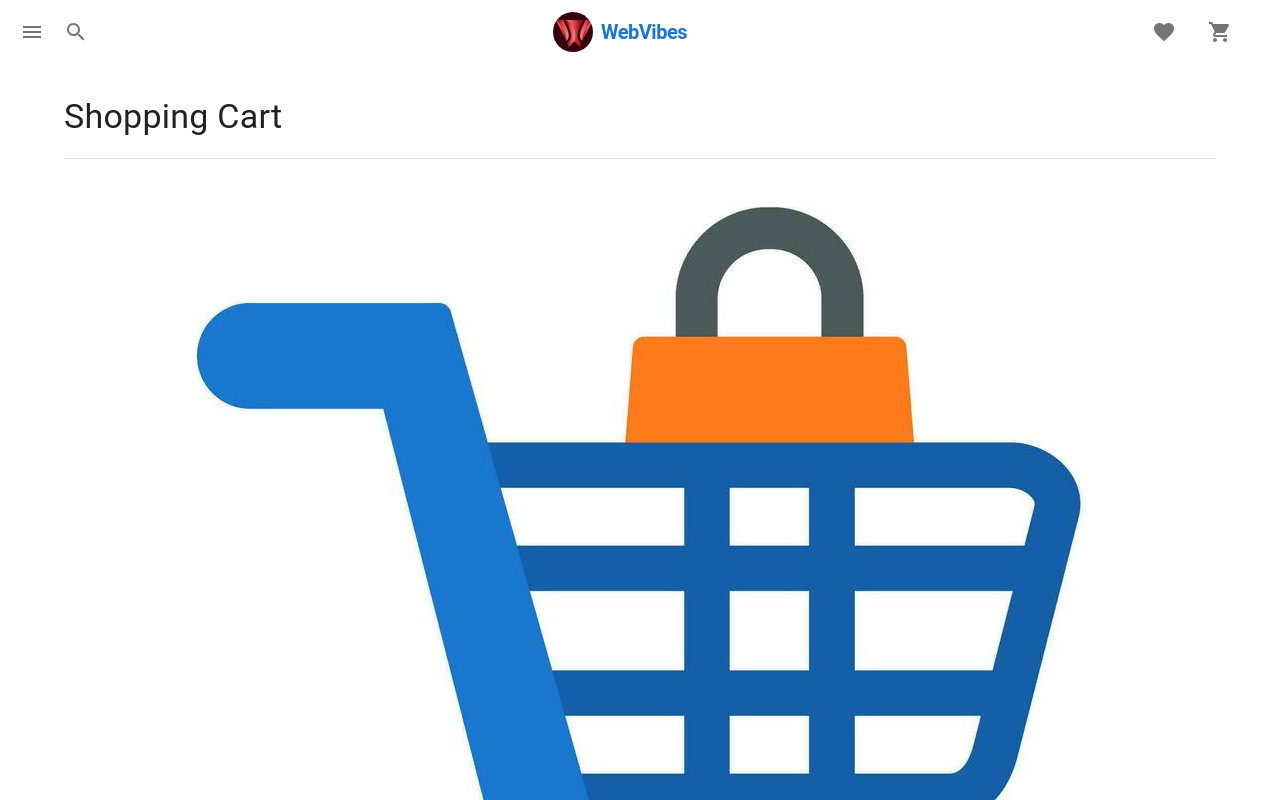
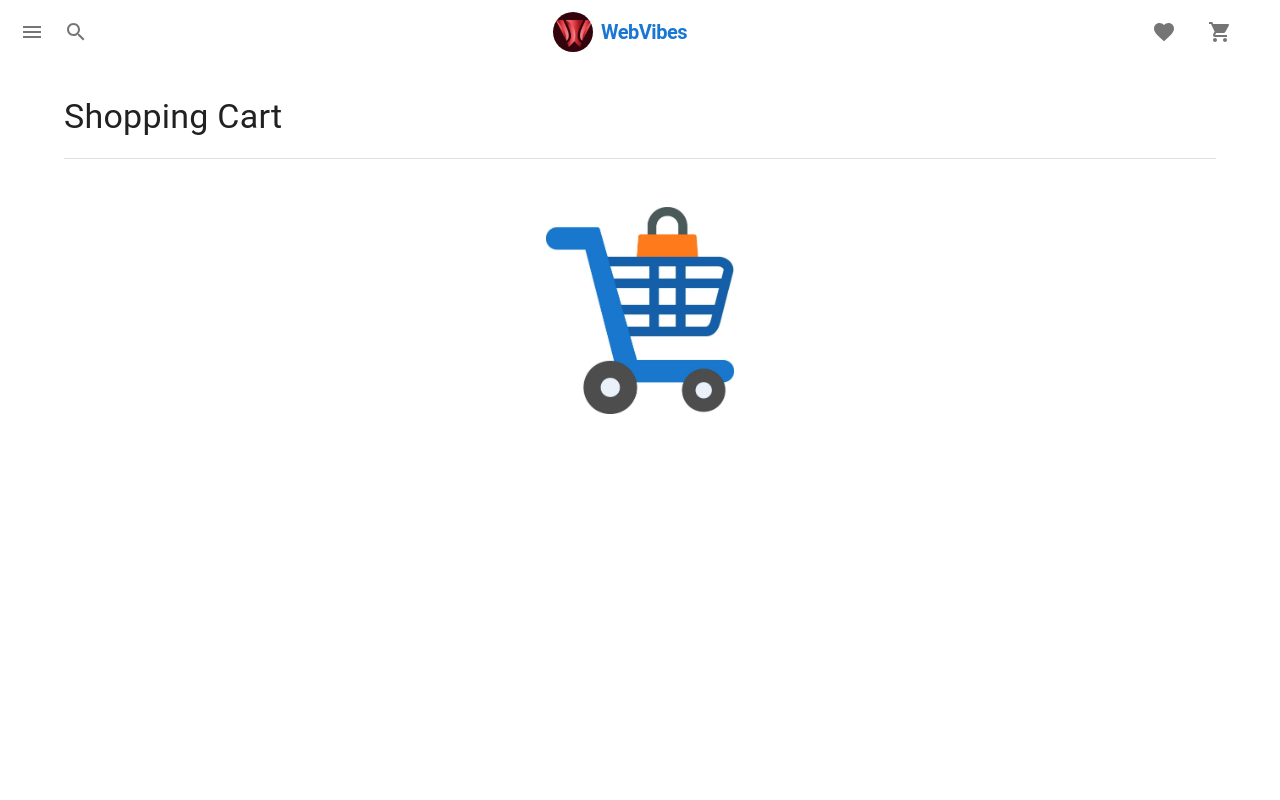
Before and after one commit to Tanaka785/OnlineStore, a React (Vite) app in the folder Frontend/: page /cart in a window 1280 px wide. Shown: the top 800 px of the page. Built offline with nearby package versions, Linux system fonts and the light colour scheme.

Commit message:
Update CenteredCartImage component to correct CSS properties for width and height, ensuring proper image scaling and layout consistency in the ShoppingCartPage.

```diff
--- a/Frontend/src/components/other/cartpage/CenteredCartImage.jsx
+++ b/Frontend/src/components/other/cartpage/CenteredCartImage.jsx
@@ -1,6 +1,6 @@
 import React from "react";
 import { Box } from "@mui/material";
-import cartImage from "../../../assets/cart/cartimage.jpg"; // Adjust path if necessary
+import cartImage from "../../../assets/cart/cartimage.jpg";
 
 function CenteredCartImage() {
   return (
@@ -9,17 +9,17 @@ function CenteredCartImage() {
         display: "flex",
         justifyContent: "center",
         alignItems: "center",
-        width: "100%%", // Ensure it takes full width of its container
-        flexGrow: 1, // Allow it to take up available vertical space
+        width: "100%",
+        flexGrow: 1,
       }}
     >
       <img
         src={cartImage}
         alt="Shopping Cart"
         style={{
-          maxWidth: "100%%", // Prevent image from overflowing
-          maxHeight: "100%%", // Prevent image from overflowing
-          objectFit: "contain", // Ensure the image scales correctly
+          maxWidth: "15%",
+          maxHeight: "15%",
+          objectFit: "contain",
         }}
       />
     </Box>
```
